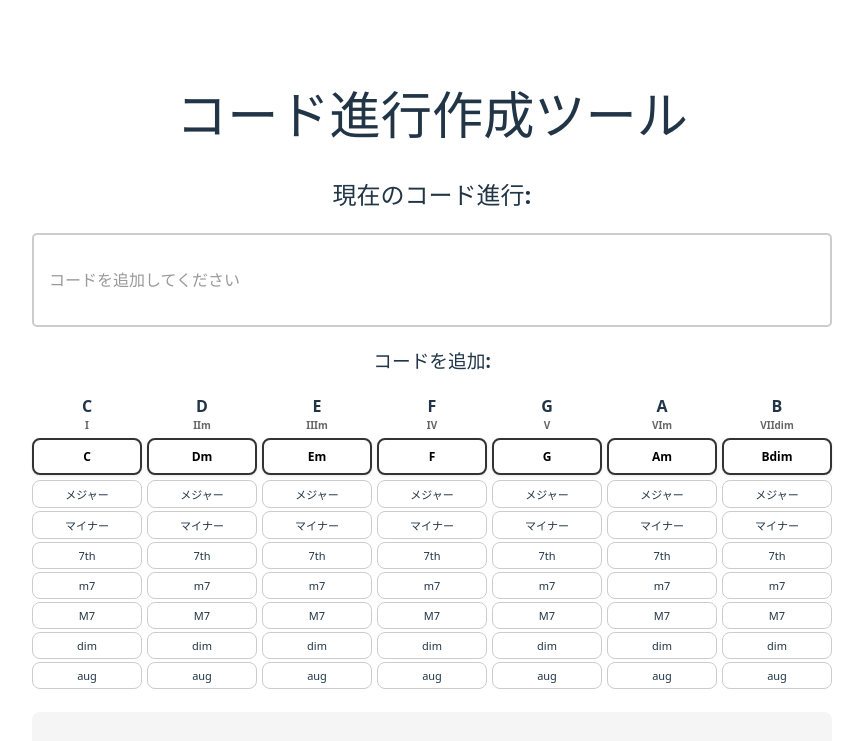
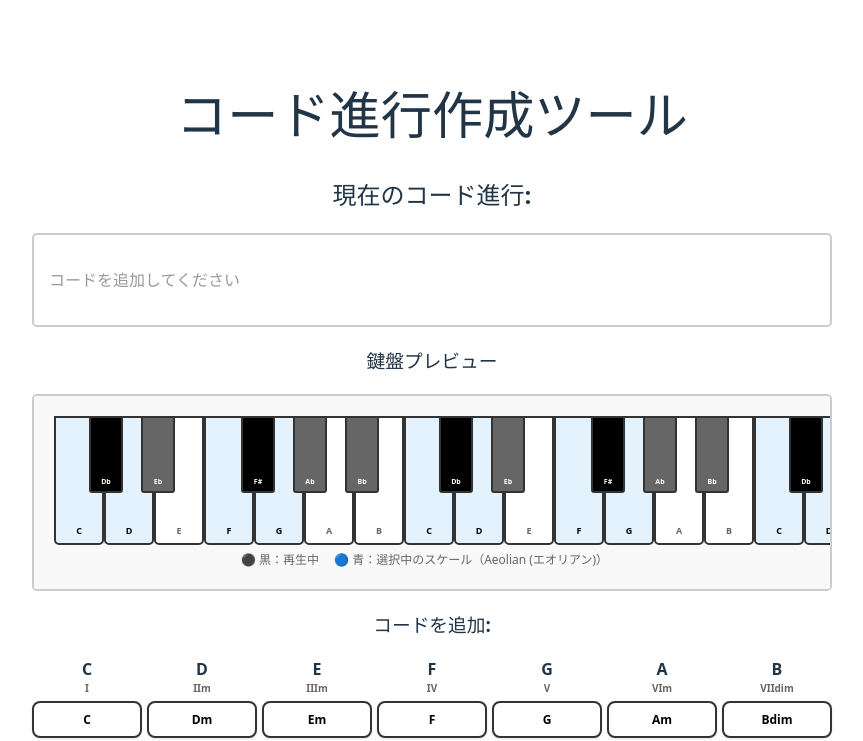
Before and after one commit to hashrock/20251024-chord-cc, a React (Vite) app: page / in a window 1280 px wide. Shown: the top 741 px of the page, without its empty margins (208-1071 px from the left). Built offline with nearby package versions, Linux system fonts and the light colour scheme.

Commit message:
音階ノートを取得するgetScaleNotes関数を追加し、再生中の音名を表示する機能を実装しました。また、鍵盤ビジュアライゼーションを追加し、再生中の音と選択中のスケールを視覚的に表示します。

```diff
--- a/src/App.tsx
+++ b/src/App.tsx
@@ -16,6 +16,21 @@ function App() {
   const [lastChordFrequencies, setLastChordFrequencies] = useState<number[]>([])
   const [waveformType, setWaveformType] = useState<OscillatorType>('sine')
   const [showExplanation, setShowExplanation] = useState(false)
+  const [playingNotes, setPlayingNotes] = useState<string[]>([])
+
+  // 選択中のモードで使用される音階を取得
+  const getScaleNotes = (mode: string): string[] => {
+    const modeKey = mode as keyof typeof modes
+    if (!modes[modeKey]) return ['C']
+
+    // トニックのCと、cushChordsのroot音を集める
+    const scaleNotes = new Set<string>(['C'])
+    modes[modeKey].cushChords.forEach(chord => {
+      scaleNotes.add(chord.root)
+    })
+
+    return Array.from(scaleNotes)
+  }
 
   // 音名順に並べる
   const roots = [
@@ -198,12 +213,44 @@ function App() {
     playSingleChord({ root, quality, isBorrowed })
   }
 
+  // 周波数から音名を取得（おおよそ）
+  const getNoteName = (freq: number): string => {
+    const noteFrequencies: Record<string, number> = {
+      'C': 261.63, 'Db': 277.18, 'D': 293.66, 'Eb': 311.13,
+      'E': 329.63, 'F': 349.23, 'F#': 369.99, 'G': 392.00,
+      'Ab': 415.30, 'A': 440.00, 'Bb': 466.16, 'B': 493.88,
+    }
+
+    let closestNote = 'C'
+    let minDiff = Infinity
+
+    Object.entries(noteFrequencies).forEach(([note, noteFreq]) => {
+      const diff = Math.abs(freq - noteFreq)
+      if (diff < minDiff) {
+        minDiff = diff
+        closestNote = note
+      }
+    })
+
+    return closestNote
+  }
+
   const playSingleChord = (chord: Chord) => {
     const audioContext = new AudioContext()
     const frequencies = getChordFrequencies(chord)
     setLastChordFrequencies(frequencies) // 次のコードのために保存
+
+    // 再生中の音名を設定
+    const noteNames = frequencies.map(freq => getNoteName(freq))
+    setPlayingNotes(noteNames)
+
     const startTime = audioContext.currentTime
     const duration = 0.5
+
+    // duration後に再生中の音をクリア
+    setTimeout(() => {
+      setPlayingNotes([])
+    }, duration * 1000)
 
     // ベーストーンを2オクターブ下で追加（周波数を1/4に）
     const bassFreq = frequencies[0] / 4
@@ -271,6 +318,11 @@ function App() {
   const playChord = (audioContext: AudioContext, chord: Chord) => {
     return new Promise<void>((resolve) => {
       const frequencies = getChordFrequencies(chord)
+
+      // 再生中の音名を設定
+      const noteNames = frequencies.map(freq => getNoteName(freq))
+      setPlayingNotes(noteNames)
+
       const startTime = audioContext.currentTime
       const duration = 1.0
 
@@ -291,7 +343,10 @@ function App() {
         oscillator.stop(startTime + duration)
       })
 
-      setTimeout(() => resolve(), duration * 1000)
+      setTimeout(() => {
+        setPlayingNotes([])
+        resolve()
+      }, duration * 1000)
     })
   }
 
@@ -421,6 +476,105 @@ function App() {
               </div>
             ))
           )}
+        </div>
+      </div>
+
+      {/* 鍵盤ビジュアライゼーション */}
+      <div style={{ marginBottom: '20px' }}>
+        <h3>鍵盤プレビュー</h3>
+        <div style={{
+          padding: '20px',
+          border: '2px solid #ccc',
+          borderRadius: '5px',
+          backgroundColor: '#f9f9f9',
+          overflowX: 'auto'
+        }}>
+          <div style={{ position: 'relative', height: '120px', display: 'flex', minWidth: '1050px' }}>
+            {/* 白鍵 - 3オクターブ */}
+            {[3, 4, 5].map((octave) =>
+              ['C', 'D', 'E', 'F', 'G', 'A', 'B'].map((note) => {
+                const noteWithOctave = `${note}${octave}`
+                const isPlaying = playingNotes.includes(note)
+                const isInScale = getScaleNotes(selectedMode).includes(note)
+
+                return (
+                  <div
+                    key={noteWithOctave}
+                    style={{
+                      width: '50px',
+                      height: '120px',
+                      backgroundColor: isPlaying ? '#ff6b6b' : isInScale ? '#e3f2fd' : '#fff',
+                      border: '2px solid #333',
+                      borderRadius: '0 0 5px 5px',
+                      display: 'flex',
+                      alignItems: 'flex-end',
+                      justifyContent: 'center',
+                      paddingBottom: '5px',
+                      fontSize: '9px',
+                      fontWeight: 'bold',
+                      color: isPlaying ? '#fff' : isInScale ? '#000' : '#666',
+                      transition: 'all 0.1s ease',
+                      boxShadow: isPlaying ? '0 0 15px rgba(255, 107, 107, 0.8)' : 'none',
+                      transform: isPlaying ? 'translateY(2px)' : 'none'
+                    }}
+                  >
+                    {note}
+                  </div>
+                )
+              })
+            ).flat()}
+            {/* 黒鍵 - 3オクターブ */}
+            {[3, 4, 5].map((octave, octaveIndex) =>
+              [
+                { note: 'Db', offset: 35 },
+                { note: 'Eb', offset: 87 },
+                { note: 'F#', offset: 187 },
+                { note: 'Ab', offset: 239 },
+                { note: 'Bb', offset: 291 },
+              ].map(({ note, offset }) => {
+                const noteWithOctave = `${note}${octave}`
+                const left = offset + (octaveIndex * 350)
+                const isPlaying = playingNotes.includes(note)
+                const isInScale = getScaleNotes(selectedMode).includes(note)
+
+                return (
+                  <div
+                    key={noteWithOctave}
+                    style={{
+                      position: 'absolute',
+                      left: `${left}px`,
+                      width: '30px',
+                      height: '70px',
+                      backgroundColor: isPlaying ? '#ff6b6b' : isInScale ? '#666' : '#000',
+                      border: '2px solid #333',
+                      borderRadius: '0 0 3px 3px',
+                      zIndex: 2,
+                      display: 'flex',
+                      alignItems: 'flex-end',
+                      justifyContent: 'center',
+                      paddingBottom: '3px',
+                      fontSize: '7px',
+                      fontWeight: 'bold',
+                      color: '#fff',
+                      transition: 'all 0.1s ease',
+                      boxShadow: isPlaying ? '0 0 15px rgba(255, 107, 107, 0.8)' : 'none',
+                      transform: isPlaying ? 'translateY(2px)' : 'none'
+                    }}
+                  >
+                    {note}
+                  </div>
+                )
+              })
+            ).flat()}
+          </div>
+          <div style={{ marginTop: '15px', fontSize: '12px', color: '#666', textAlign: 'center' }}>
+            <span style={{ marginRight: '15px' }}>
+              ⚫ 黒：再生中
+            </span>
+            <span style={{ marginRight: '15px' }}>
+              🔵 青：選択中のスケール（{modes[selectedMode as keyof typeof modes]?.name}）
+            </span>
+          </div>
         </div>
       </div>
 
```
